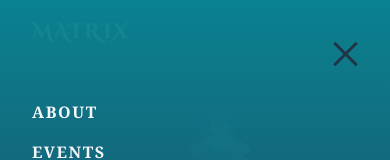
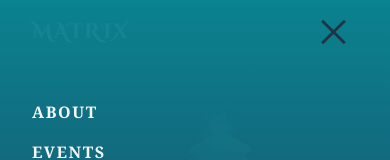
Before and after one commit to Gladson-Lalu/matrix, a React (Vite) app: page / in a window 390 px wide. Both pictures are taken after a click on the button 346 px from the left and 54 px from the top of the page. Shown: the top 160 px of the page. Built offline with nearby package versions, Linux system fonts and the light colour scheme.

Commit message:
Rectified position of Menu Icon on Mobile UI

```diff
--- a/src/components/header.tsx
+++ b/src/components/header.tsx
@@ -127,9 +127,15 @@ function Header() {
                 <Hamburger toggled={open} toggle={setOpen} direction={"right"} />
             </HamburgerWrapper>
             {open && <MobileMenu>
-                <HamburgerWrapper>
-                    <Hamburger toggled={open} toggle={setOpen} direction={"right"} />
-                </HamburgerWrapper>
+                <Nav style={
+                    {
+                        justifyContent: 'right',
+                    }
+                }>
+                    <HamburgerWrapper>
+                        <Hamburger toggled={open} toggle={setOpen} direction={"right"} />
+                    </HamburgerWrapper>
+                </Nav>
                 <MenuItem id='aboutMenuItem' onClick={
                     () => {
                         setOpen(false);
@@ -174,7 +180,6 @@ function Header() {
 }
 
 const Nav = styled.nav`
-
     position: fixed;
     top: 0;
     left: 0;
@@ -242,11 +247,9 @@ const MenuItem = styled.li`
     `;
 const HamburgerWrapper = styled.div`
     display: none;
-    position: absolute;
+    position: relative;
         top: 0;
-        right: 0;
         margin: 0;
-        padding: 30px 20px;
     @media screen and (max-width: 768px) {
         display: block;
     }
```
